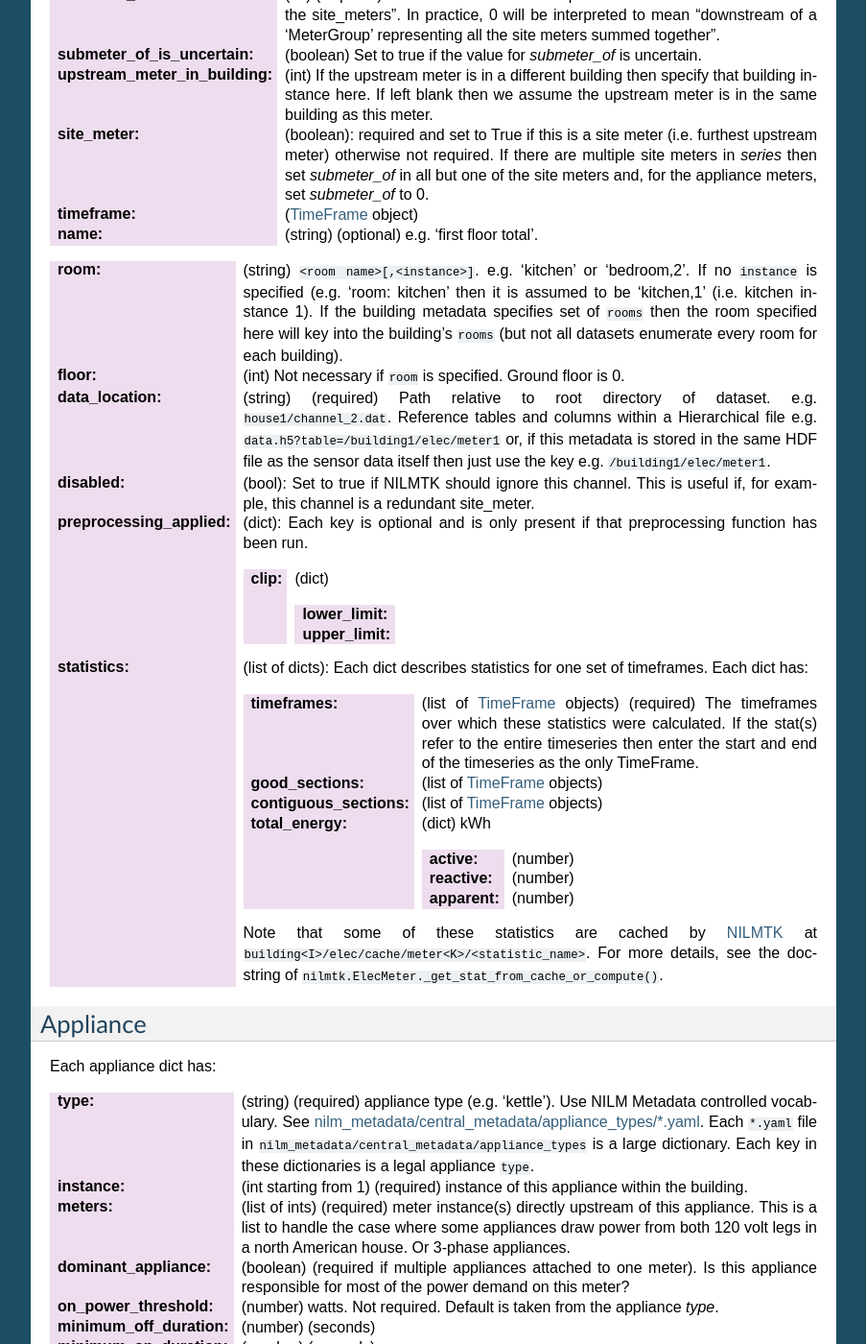
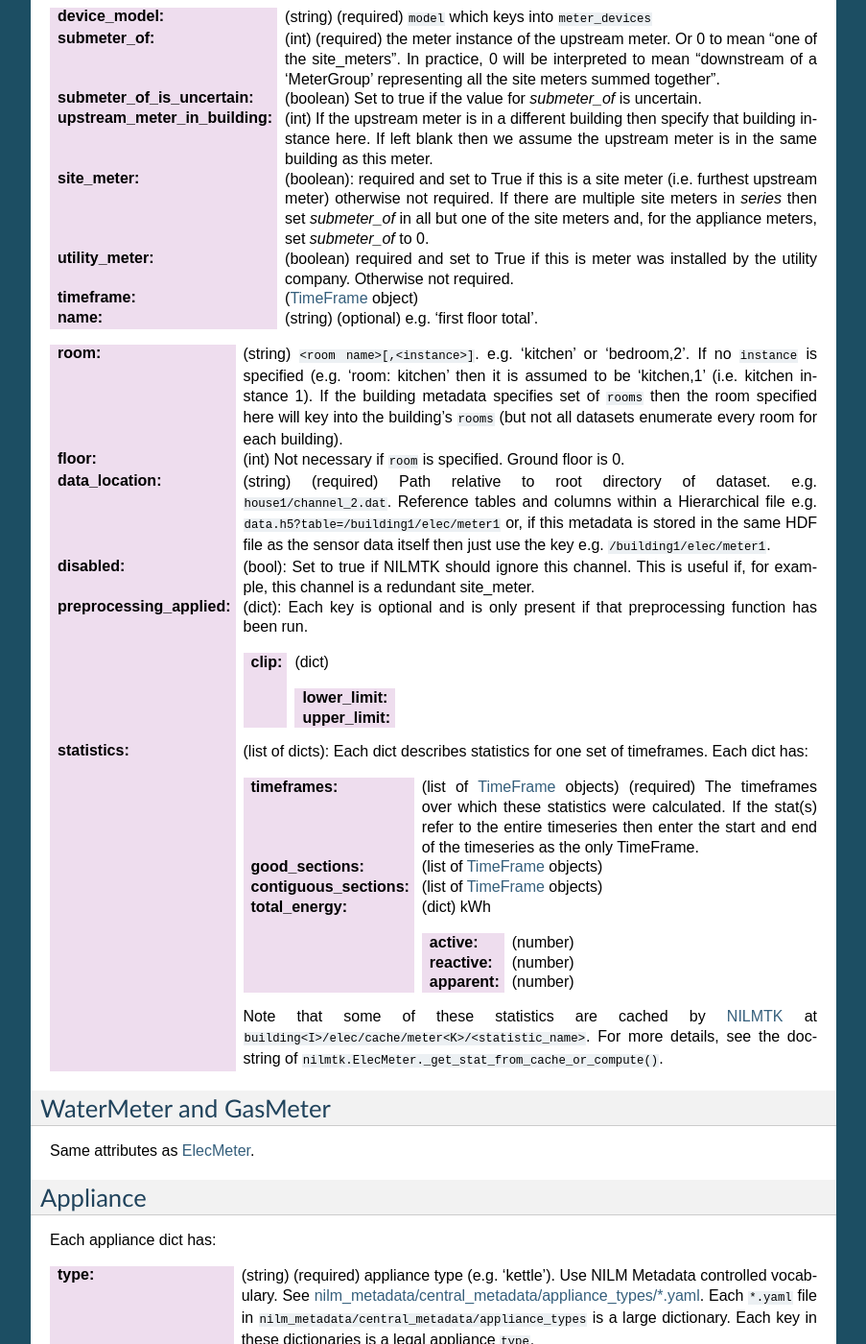
Before and after one commit to nilmtk/nilm_metadata, a Sphinx documentation site: the page built from docs/source/dataset_metadata.rst, in a window 1280 px wide and 1400 px high, scrolled down 3486 px. Shown: the whole window at 96% size, without its empty margins (198-1101 px from the left). Built offline with Sphinx 7.4.7, drawn with Linux system fonts in a browser that asks for light colours; some of the changed text lies outside the part shown.

Commit message:
Proposal for representing gas meters, water meters and utility meters.  Any thoughts, @nipunreddevil?!  If I get time, I might UK-DALE house 1's gas and electricity utility meter readings.

```diff
--- a/docs/source/dataset_metadata.rst
+++ b/docs/source/dataset_metadata.rst
@@ -166,6 +166,8 @@ Building
               Each value is an ``ElecMeter``. See section below on
               `ElecMeter`_.
 :appliances: (list of dicts) (required) See section below on `Appliance`_.
+:water_meters: (dict of dicts) Same structure as ``elec_meters``.
+:gas_meters: (dict of dicts) Same structure as ``elec_meters``.
 :description: (string)
 :rooms: (list of dicts):
 
@@ -236,6 +238,9 @@ section on `Building`_ metadata above).
              required.  If there are multiple site meters in *series*
              then set `submeter_of` in all but one of the site meters
              and, for the appliance meters, set `submeter_of` to 0.
+:utility_meter: (boolean) required and set to True if this is meter
+                was installed by the utility company. Otherwise not
+                required.
 :timeframe: (`TimeFrame`_ object)
 :name: (string) (optional) e.g. 'first floor total'.
 
@@ -290,6 +295,10 @@ section on `Building`_ metadata above).
    For more details, see the docstring of
    ``nilmtk.ElecMeter._get_stat_from_cache_or_compute()``.
 
+WaterMeter and GasMeter
+-----------------------
+
+Same attributes as `ElecMeter`_.
 
 .. _appliance-schema:
 
```
